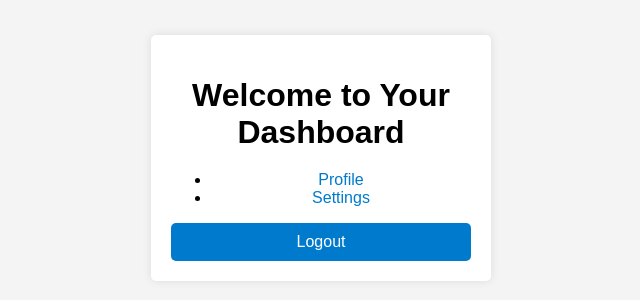
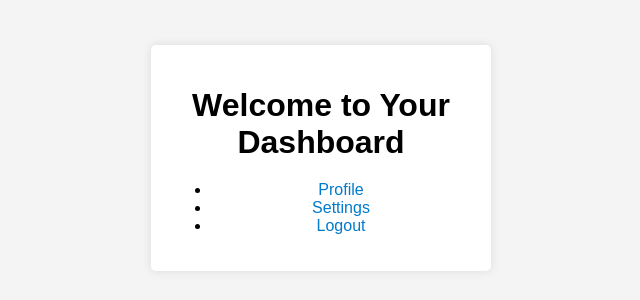
Before and after one commit to iantech3568/iantech3568.github.io, a plain HTML site: page dashboard.html in a window 1280 px wide. Shown: the part 242-542 px from the top of the page, without its empty margins (319-959 px from the left). Drawn offline with Linux system fonts and the light colour scheme.

Commit message:
Update dashboard.html

```diff
--- a/dashboard.html
+++ b/dashboard.html
@@ -14,9 +14,9 @@
             <ul>
                 <li><a href="profile.html">Profile</a></li>
                 <li><a href="settings.html">Settings</a></li>
+                <li><a href="#" id="logoutButton">Logout</a></li>
             </ul>
         </nav>
-        <button id="logoutButton">Logout</button>
     </div>
     <script src="script.js"></script>
 </body>
```
